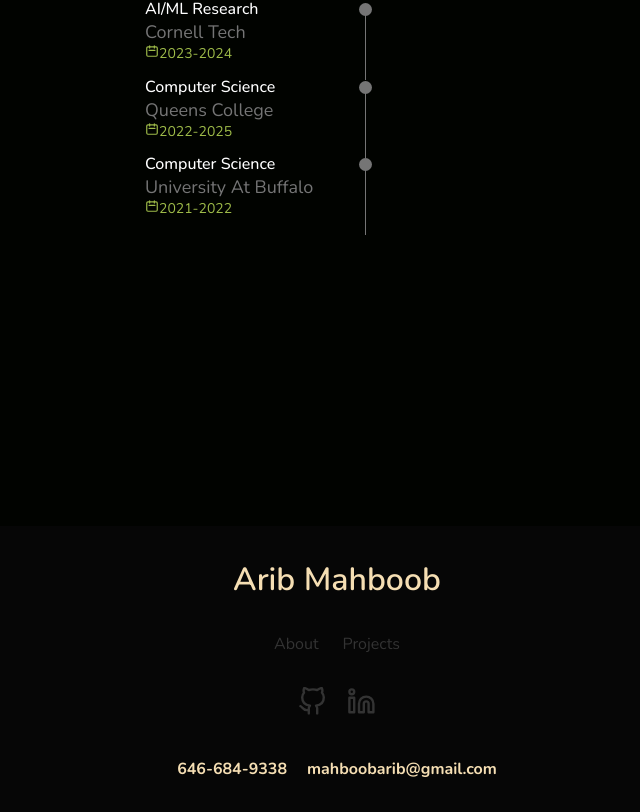
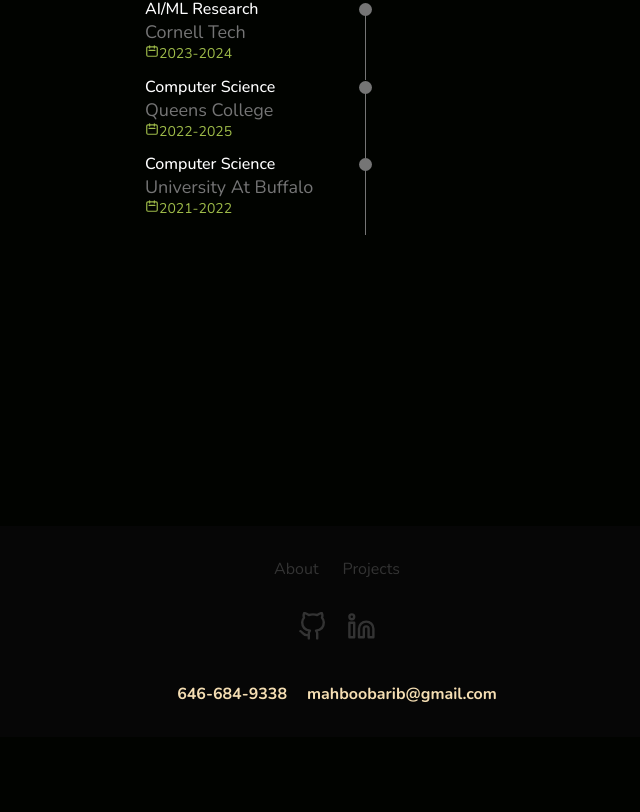
Before and after one commit to arib0903/personal_portfolio, a React (Create React App) app: page / in a window 1280 px wide. Shown: the part 3715-4527 px from the top of the page, without its empty margins (303-943 px from the left). After the commit the page ends 4452 px from the top, so only its background shows below. Built offline with nearby package versions, Linux system fonts and the light colour scheme.

Commit message:
fixed footer

```diff
--- a/src/footer/Footer.jsx
+++ b/src/footer/Footer.jsx
@@ -6,7 +6,6 @@ const Footer = () => {
   return (
     <footer className="footer" id = "footer">
         <div className="footer__container container">
-            <h1 className="footer__title">Arib Mahboob</h1>
             <ul className="footer__list">
                 <li>
                     <a href="#about" className="footer__link">About</a>
```
